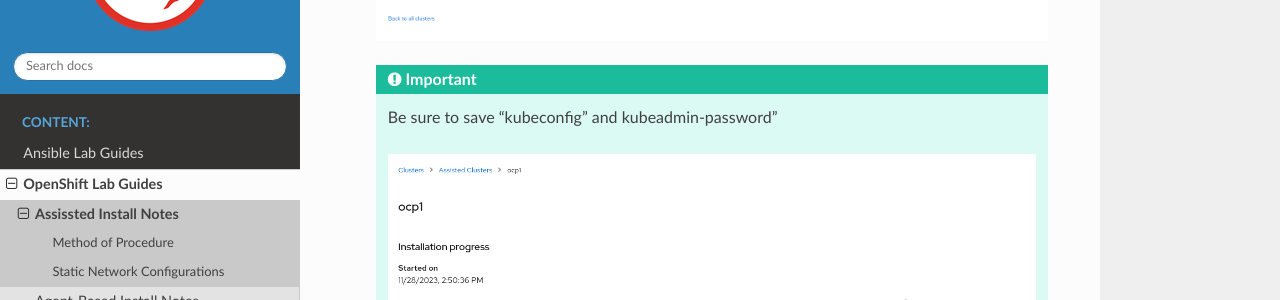
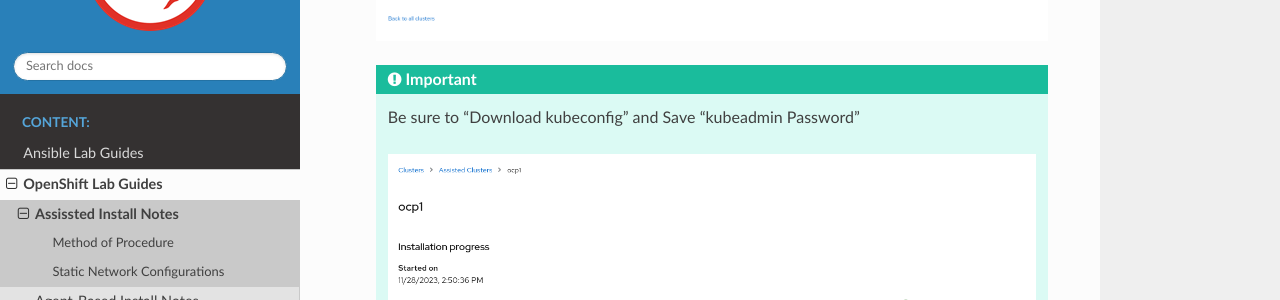
Before and after one commit to vtog/labGuides, a Sphinx documentation site: the page built from source/ocp/assissted-installer-notes.rst, in a window 1280 px wide and 900 px high, scrolled down 7609 px. Shown: the part 150-450 px from the top of the window. Built offline with Sphinx 7.4.7 and the Read the Docs theme 2.0.0, drawn with Linux system fonts in a browser that asks for light colours; pages that are not in the unit, such as notebooks, are missing from menus.

Commit message:
final step verbiage

```diff
--- a/source/ocp/assissted-installer-notes.rst
+++ b/source/ocp/assissted-installer-notes.rst
@@ -107,7 +107,7 @@
 
    .. image:: ./images/cluster-install.png
 
-   .. important:: Be sure to save "kubeconfig" and kubeadmin-password"
+   .. important:: Be sure to "Download kubeconfig" and Save "kubeadmin Password"
 
       .. image:: ./images/cluster-access.png
 
```
